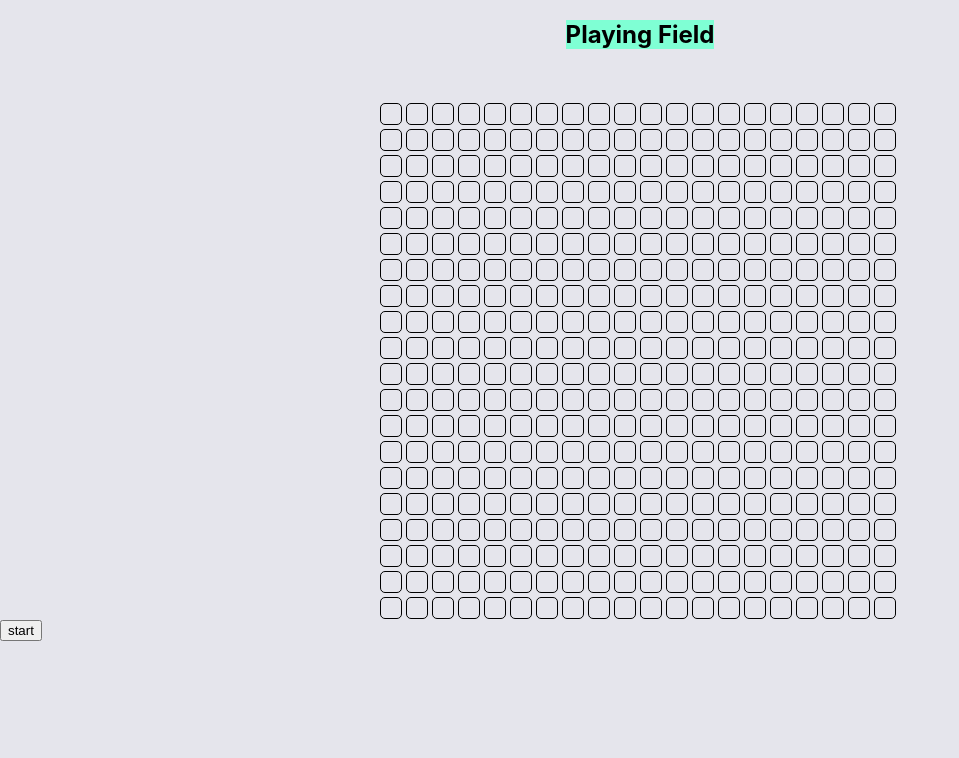
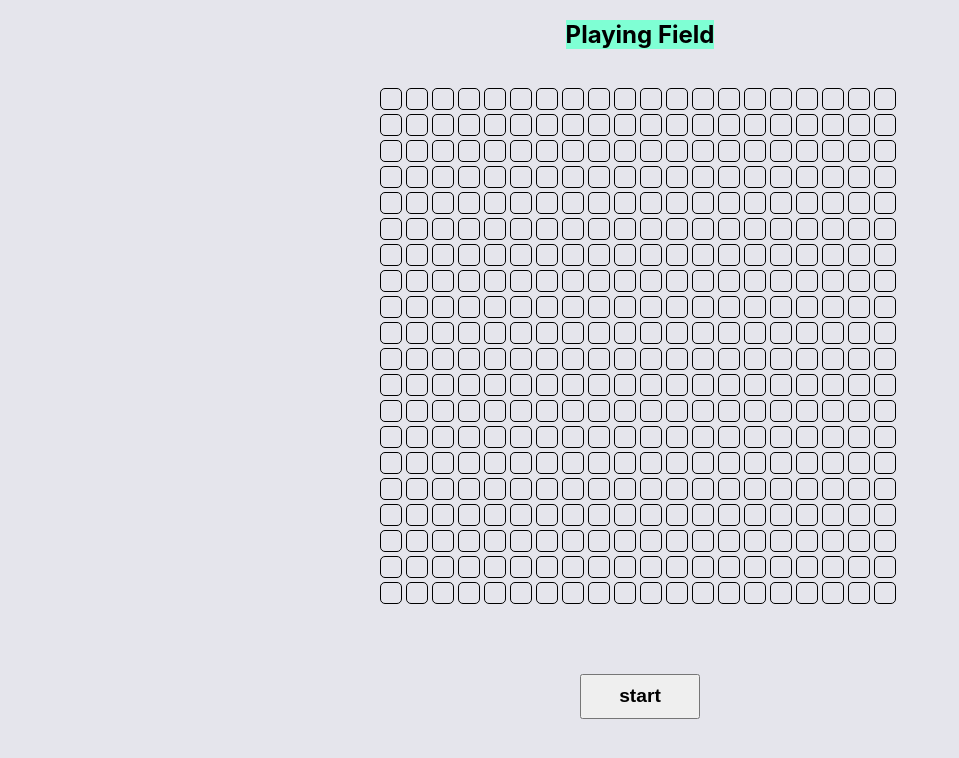
Before and after one commit to Zakhya/Ecosystem, a React (Create React App) app: page / in a window 1280 px wide. Shown: the top 758 px of the page, without its empty margins (0-959 px from the left). Built offline with nearby package versions, Linux system fonts and the light colour scheme.

Commit message:
added total IP calculation and display for each faction

```diff
--- a/src/App.js
+++ b/src/App.js
@@ -1,7 +1,7 @@
 import boxes from './boxes.js'
 import Box from './Box.js'
 import React from 'react'
-
+import FactionButtons from './FactionButtons.js'
 
 
 function App() {
@@ -13,6 +13,11 @@ function App() {
   console.log(idsArray);
   return idsArray;
   })
+
+  let goblinTotalIp = []
+  let humanTotalIp = []
+  let dwarfTotalIp = []
+  let entTotalIp = []
 
   function startGame(id, columnId, rowId, race){
     if(race !== 'none' && race !== '') return
@@ -73,18 +78,9 @@ function App() {
     setType('none')
   }
 
-  React.useEffect(() => {
-    console.log(spotsLeft);
-  }, [spotsLeft]);
-
 
   function toggle(id, columnId, rowId, race) {
     if(spotsLeft.length < 4) return
-      console.log(id)
-      console.log(columnId)
-      console.log(rowId)
-      console.log(race)
-      console.log(typeArray)
     if(race !== 'none' && race !== '') return
     setGrid(prevGrid => {
       const updatedGrid = prevGrid.map(square => {
@@ -147,7 +143,6 @@ function App() {
         let unchanged = true
         let randomPosition = Math.floor(Math.random() * spotsLeft.length)
         let id = spotsLeft[randomPosition]
-        console.log("finding gob spot")
 
         player2TurnGrid = playerUpdatedGrid.map(square =>{
           if (square.id === id && square.race === 'none') {
@@ -161,7 +156,6 @@ function App() {
 
           }
         })
-        console.log(id)
         if(unchanged) i--
       }
 
@@ -171,7 +165,6 @@ function App() {
         let unchanged = true
         let randomPosition = Math.floor(Math.random() * spotsLeft.length)
         let id = spotsLeft[randomPosition]
-        console.log("finding dwarf spot")
 
         player3TurnGrid = player2TurnGrid.map(square =>{
           if (square.id === id && square.race === 'none') {
@@ -185,7 +178,6 @@ function App() {
 
           }
         })
-        console.log(id)
         if(unchanged) i--
       }
 
@@ -195,7 +187,6 @@ function App() {
         let unchanged = true
         let randomPosition = Math.floor(Math.random() * spotsLeft.length)
         let id = spotsLeft[randomPosition]
-        console.log("finding ent spot")
 
         player4TurnGrid = player3TurnGrid.map(square =>{
           if (square.id === id && square.race === 'none') {
@@ -209,7 +200,6 @@ function App() {
 
           }
         })
-        console.log(id)
         if(unchanged) i--
       }
       return player4TurnGrid
@@ -251,7 +241,7 @@ function App() {
       _treesInRange++
       ip++
     }
-    console.log(_treesInRange)
+    goblinTotalIp.push(ip)
     return ip
   }
 
@@ -295,6 +285,8 @@ function App() {
       _treesInRange++
       ip++
     }
+    humanTotalIp.push(ip)
+
       return ip
     }
 
@@ -335,6 +327,8 @@ function App() {
       _treesInRange++
       ip++
     }
+    dwarfTotalIp.push(ip)
+
     return ip
   }
 
@@ -377,6 +371,8 @@ function App() {
       _treesInRange++
       ip++
     }
+    entTotalIp.push(ip)
+
     return ip
   }
 
@@ -444,19 +440,16 @@ function App() {
       entsInRange={cell.entsInRange}
       treesInRange={cell.treesInRange}
       toggle={() => toggle(cell.id, cell.columnId, cell.rowId, cell.race)} />
-
   ))
-
-  /*
-  function changeType(event){
-    const {value} = event.target
-    console.log(event.target.value)
-    setType(value)
-  }
-  */
 
   React.useEffect(() => {
     setSpotsLeft(prevSpotsLeft => prevSpotsLeft.filter(id => grid.find(square => square.id === id).race === 'none'));
+    console.log(goblinTotalIp)
+    let totalGoblinIp = grid.map((box) => {
+      if (box.race === 'goblin'){
+        console.log(box)
+      }
+    });
   }, [grid]);
 
   function handleToggle(){
@@ -465,7 +458,6 @@ function App() {
     let num = 1
     while(num <= 100){
       [id, columnNumber, rowNumber] = generateRandomIDs()
-      console.log(`ID:${id} Num:: ${num}`)
       if(!idList.includes(id)){
         startGame(id,columnNumber,rowNumber,'')
         setSpotsLeft(prevSpotsLeft => prevSpotsLeft.filter(id => grid.find(square => square.id === id).race === 'none'));
@@ -499,51 +491,26 @@ function App() {
     <div className="App">
       <header>
         <h2 className="title">Playing Field</h2>
-        {type !== "tree" && <div>
 
-        {type === 'none' || type === 'human' ? (
-          <button
-            onClick={() => changeType('human')}
-            className={'human'}
-          >
-            {type === 'none' ? 'Human' : <h2 className='human'>Playing as: The Humans</h2>}
-          </button>
-        ) : null}
+        {type !== 'tree' &&
+          <FactionButtons
+            type={type}
+            changeType={changeType}/>}
 
-        {type === 'none' || type === 'goblin' ? (
-          <button
-            onClick={() => changeType('goblin')}
-            className={'goblin'}
-          >
-            {type === 'none' ? 'Goblin' : <h2 className='goblin'>Playing as: The Goblins</h2>}
-          </button>
-        ) : null}
+      </header>
 
-        {type === 'none' || type === 'ent' ? (
-          <button
-            onClick={() => changeType('ent')}
-            className={'ent'}
-          >
-            {type === 'none' ? 'Ent' : <h2 className='ent'>Playing as: The Ents</h2>}
-          </button>
-        ) : null}
-
-        {type === 'none' || type === 'dwarf' ? (
-          <button
-            onClick={() => changeType('dwarf')}
-            className={'dwarf'}
-          >
-            {type === 'none' ? 'Dwarf' : <h2 className='dwarf'>Playing as: The Dwarves</h2>}
-          </button>
-        ) : null}
-
-
-        </div>}
-      </header>
       <div className="grid-container">
           {squareElements}
       </div>
-      {type === "tree" && <button onClick={handleToggle}>start</button>}
+      <footer>
+      {type === "tree" && <button className="playButton" onClick={handleToggle}>start</button>}
+      {type !== 'tree' && <div className="totalIpContainer">
+        {humanTotalIp.length === 0 ? <span>Human IP: 0</span> : (<span>{`Human IP: ${humanTotalIp.reduce((el, val) =>  val += el)}`}</span>)}
+        {goblinTotalIp.length === 0 ? <span>Goblin IP: 0</span> : (<span>{`Goblin IP: ${goblinTotalIp.reduce((el, val) =>  val += el)}`}</span>)}
+        {entTotalIp.length === 0 ? <span>Ent IP: 0</span> : (<span>{`Ent IP: ${entTotalIp.reduce((el, val) =>  val += el)}`}</span>)}
+        {dwarfTotalIp.length === 0 ? <span>Dwarf IP: 0</span> : (<span>{`Dwarf IP: ${dwarfTotalIp.reduce((el, val) =>  val += el)}`}</span>)}
+      </div>}
+      </footer>
     </div>
   );
 }
--- a/src/Box.js
+++ b/src/Box.js
@@ -25,5 +25,5 @@ export default function Box(props){
             onClick={props.toggle}
         >{(props.race !== 'none') && props.ip}
         </div>
-    )
-}
+        )
+    }
--- /dev/null
+++ b/src/FactionButtons.js
@@ -0,0 +1,48 @@
+import React from 'react'
+
+const FactionButtons = (props) => {
+  return (
+    <div>
+
+        {props.type === 'none' || props.type === 'human' ? (
+          <button
+            onClick={() => props.changeType('human')}
+            className={'human'}
+          >
+            {props.type === 'none' ? 'Human' : <h2 className='human'>Playing as: The Humans</h2>}
+          </button>
+        ) : null}
+
+        {props.type === 'none' || props.type === 'goblin' ? (
+          <button
+            onClick={() => props.changeType('goblin')}
+            className={'goblin'}
+          >
+            {props.type === 'none' ? 'Goblin' : <h2 className='goblin'>Playing as: The Goblins</h2>}
+          </button>
+        ) : null}
+
+        {props.type === 'none' || props.type === 'ent' ? (
+          <button
+            onClick={() => props.changeType('ent')}
+            className={'ent'}
+          >
+            {props.type === 'none' ? 'Ent' : <h2 className='ent'>Playing as: The Ents</h2>}
+          </button>
+        ) : null}
+
+        {props.type === 'none' || props.type === 'dwarf' ? (
+          <button
+            onClick={() => props.changeType('dwarf')}
+            className={'dwarf'}
+          >
+            {props.type === 'none' ? 'Dwarf' : <h2 className='dwarf'>Playing as: The Dwarves</h2>}
+          </button>
+        ) : null}
+
+
+    </div>
+  )
+}
+
+export default FactionButtons
--- a/src/index.css
+++ b/src/index.css
@@ -30,9 +30,9 @@ code {
   max-width: 520px; /* 25 columns * 100px */
   min-width: 520px; /* 25 columns * 100px */
   margin: 0 auto; /* Center horizontally */
-  justify-content: center; /* Center horizontally */
-  align-items: center; /* Center vertically */
-  margin-top: 30px;
+  justify-content: start; /* Center horizontally */
+  align-items: start; /* Center vertically */
+  margin-top: 15px;
 }
 
 body {
@@ -70,3 +70,23 @@ header{
 .goblin{
   background-color: #Dad68a;
 }
+
+footer{
+  display: flex;
+  justify-content: center;
+}
+
+.playButton{
+  margin-top: 70px;
+  width: 120px;
+  height: 45px;
+  font-size: 1.2rem;
+  font-weight: 600;
+}
+
+.totalIpContainer{
+  margin-top: 22.5px;
+  width: 450px;
+  display: flex;
+  justify-content: space-between;
+}
```
